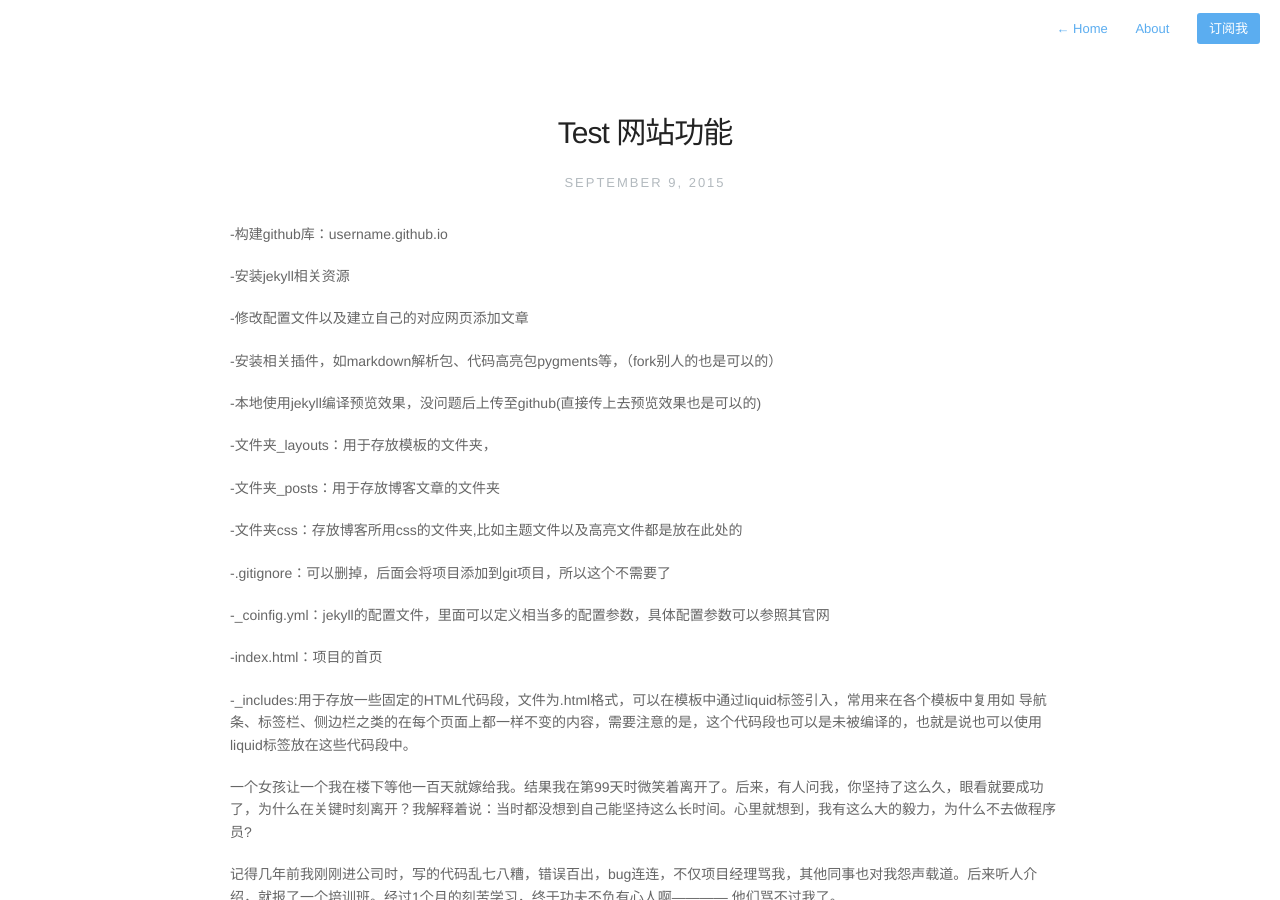
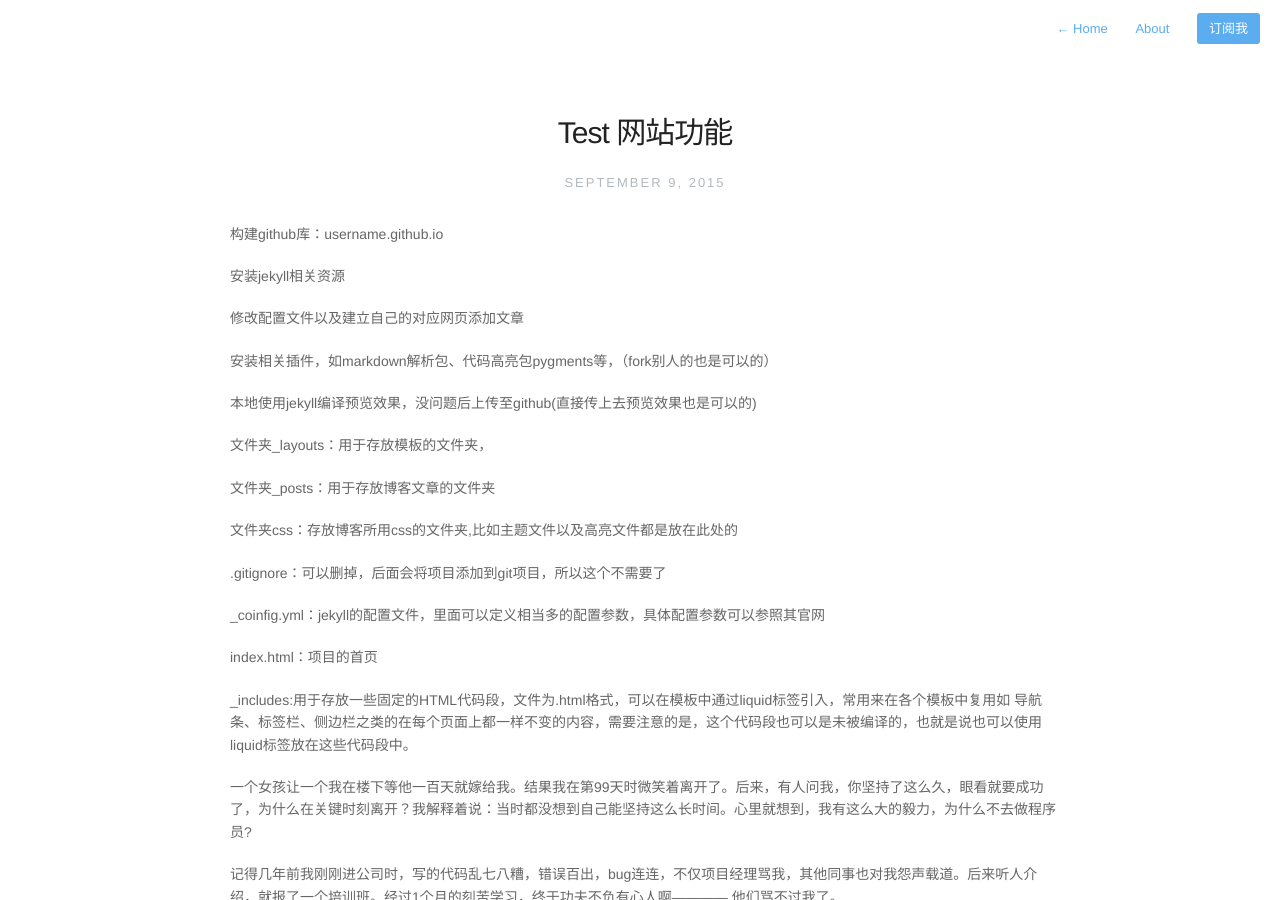
Before and after one commit to Tomzhangzhang/markyun.github.io, a Jekyll site: the page built from _posts/2015-9-9-test-jekyll.markdown, in a window 1280 px wide and 900 px high. Built offline with Jekyll 4.4.1, drawn with Linux system fonts in a browser that asks for light colours; nearby versions of some CDN libraries; Markdown is read by kramdown in place of the engine named in the settings; comment, search, counter and statistics services are not loaded.

Commit message:
update pages
update pages

```diff
--- a/_posts/2015-9-9-test-jekyll.markdown
+++ b/_posts/2015-9-9-test-jekyll.markdown
@@ -9,31 +9,32 @@ comments: false
 ---
 
 
--构建github库：username.github.io
+构建github库：username.github.io
 
--安装jekyll相关资源
+安装jekyll相关资源
 
--修改配置文件以及建立自己的对应网页添加文章
+修改配置文件以及建立自己的对应网页添加文章
 
--安装相关插件，如markdown解析包、代码高亮包pygments等，（fork别人的也是可以的）
+安装相关插件，如markdown解析包、代码高亮包pygments等，（fork别人的也是可以的）
 
--本地使用jekyll编译预览效果，没问题后上传至github(直接传上去预览效果也是可以的)
+本地使用jekyll编译预览效果，没问题后上传至github(直接传上去预览效果也是可以的)
 
 
 
--文件夹_layouts：用于存放模板的文件夹，
+文件夹_layouts：用于存放模板的文件夹，
 
--文件夹_posts：用于存放博客文章的文件夹
+文件夹_posts：用于存放博客文章的文件夹
 
--文件夹css：存放博客所用css的文件夹,比如主题文件以及高亮文件都是放在此处的
+文件夹css：存放博客所用css的文件夹,比如主题文件以及高亮文件都是放在此处的
 
--.gitignore：可以删掉，后面会将项目添加到git项目，所以这个不需要了
+.gitignore：可以删掉，后面会将项目添加到git项目，所以这个不需要了
 
--_coinfig.yml：jekyll的配置文件，里面可以定义相当多的配置参数，具体配置参数可以参照其官网
+_coinfig.yml：jekyll的配置文件，里面可以定义相当多的配置参数，具体配置参数可以参照其官网
 
--index.html：项目的首页
+index.html：项目的首页
 
--_includes:用于存放一些固定的HTML代码段，文件为.html格式，可以在模板中通过liquid标签引入，常用来在各个模板中复用如 导航条、标签栏、侧边栏之类的在每个页面上都一样不变的内容，需要注意的是，这个代码段也可以是未被编译的，也就是说也可以使用liquid标签放在这些代码段中。
+_includes:用于存放一些固定的HTML代码段，文件为.html格式，可以在模板中通过liquid标签引入，常用来在各个模板中复用如 导航条、标签栏、侧边栏之类的在每个页面上都一样不变的内容，需要注意的是，这个代码段也可以是未被编译的，也就是说也可以使用liquid标签放在这些代码段中。
+
 
 
 一个女孩让一个我在楼下等他一百天就嫁给我。结果我在第99天时微笑着离开了。后来，有人问我，你坚持了这么久，眼看就要成功了，为什么在关键时刻离开？我解释着说：当时都没想到自己能坚持这么长时间。心里就想到，我有这么大的毅力，为什么不去做程序员?
@@ -76,7 +77,7 @@ comments: false
 
 
 图片
-![南京](http://i3.tietuku.com/8d1ffe7d2f1d6bfc.jpg)
+![南京](/assets/images/Nanjing.jpg)
 
 {% highlight javascript %}
 /*!
@@ -100,6 +101,7 @@ var gulp = require('gulp'),
     del = require('del');
 
 // Styles
+
 gulp.task('styles', function() {
   return sass('src/styles/main.scss', { style: 'expanded' })
     .pipe(autoprefixer('last 2 version'))
```
Also changed, not shown: about.md (+1 -1 lines), gulpfile.js (added, +52 -0 lines), package.json (added, +35 -0 lines), assets/images/Kactus-theme-index.png, assets/images/Kactus-theme-post.png, assets/images/Nanjing.jpg (added), assets/images/avatar.png, assets/images/avatar@2x.png.
